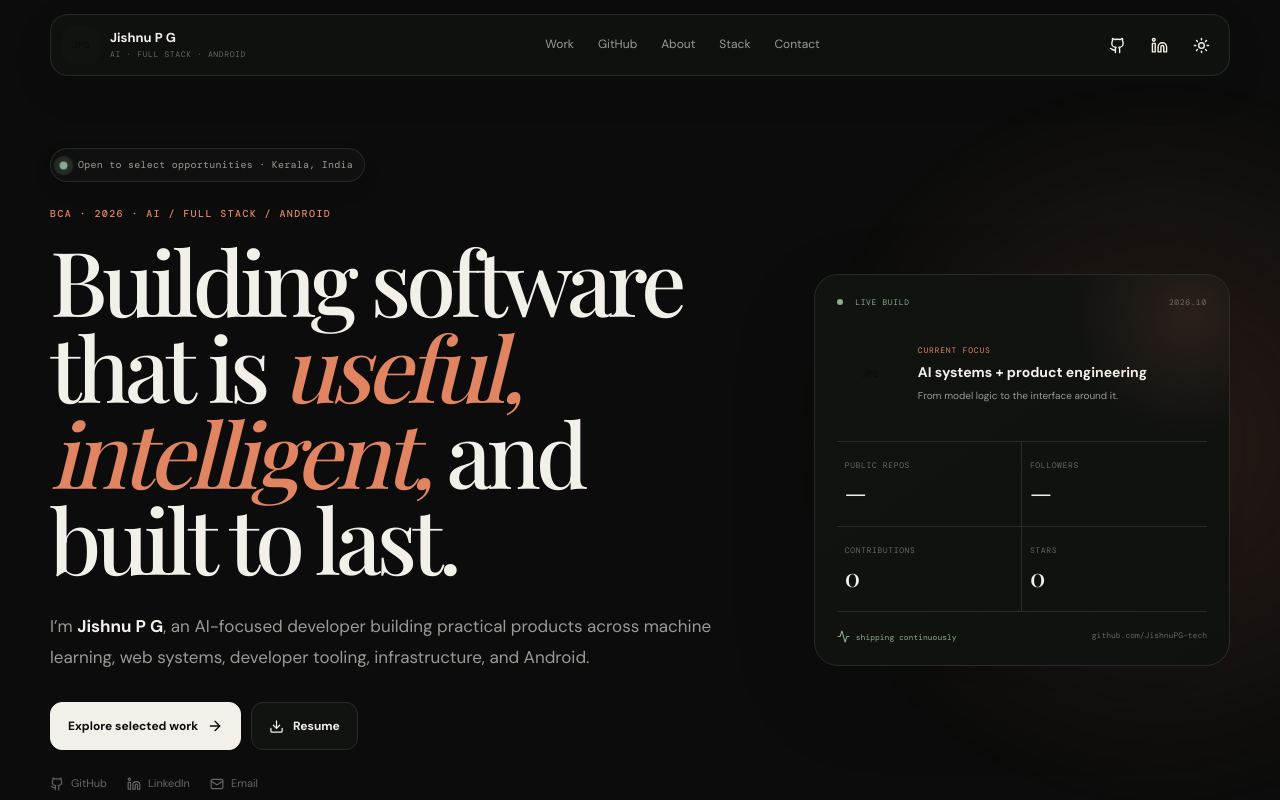
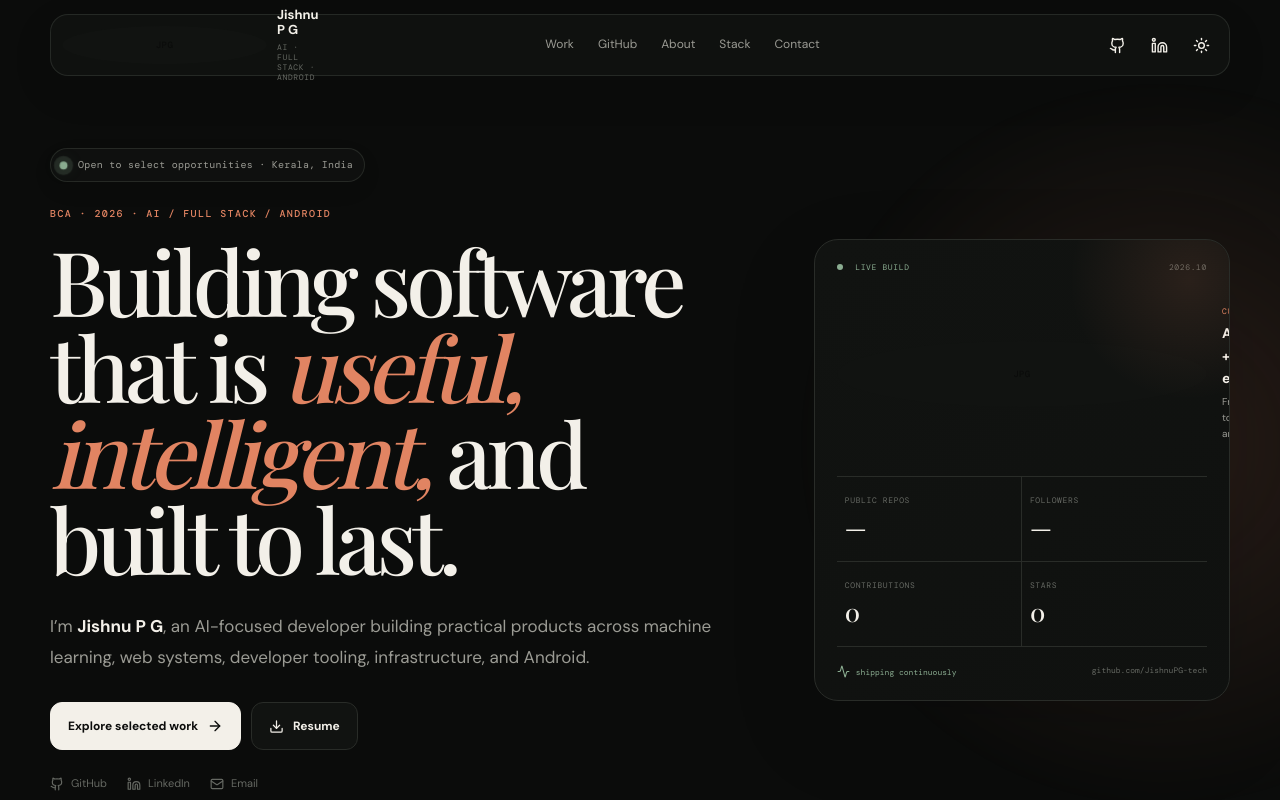
Before and after one commit to JishnuPG-tech/Portfolio, a React (Create React App) app: page / in a window 1280 px wide. Shown: the top 800 px of the page. Built offline with nearby package versions, Linux system fonts and the light colour scheme; no server answers; a web font is replaced by a local one.

Commit message:
Fix avatar circular containment and alignment

```diff
--- a/src/App.css
+++ b/src/App.css
@@ -259,3 +259,70 @@ button,input,textarea,select{font:inherit}button,a{-webkit-tap-highlight-color:t
   .hermes-core{width:112px;height:112px}
   .wedora-frame{width:82%;height:160px}
 }
+
+/* Final circular avatar containment pass */
+
+.avatar-crop,
+.avatar-fallback {
+  width: 100%;
+  aspect-ratio: 1;
+  display: grid;
+  place-items: center;
+  flex: 0 0 auto;
+  overflow: hidden;
+  border-radius: 50% !important;
+  border: 0 !important;
+  outline: 0 !important;
+  box-shadow: none !important;
+  background: var(--surface) !important;
+  padding: 0 !important;
+}
+
+.avatar-crop img {
+  width: 100%;
+  height: 100%;
+  display: block;
+  object-fit: contain;
+  object-position: center;
+  transform: none !important;
+  border: 0 !important;
+  outline: 0 !important;
+  box-shadow: none !important;
+  border-radius: 50%;
+  background: var(--surface);
+}
+
+.brand-mark.avatar-crop {
+  width: 38px !important;
+  height: 38px !important;
+  border-radius: 50% !important;
+}
+
+.console-avatar.avatar-crop {
+  width: 66px !important;
+  height: 66px !important;
+  border-radius: 50% !important;
+}
+
+.github-avatar.avatar-crop {
+  width: 76px !important;
+  height: 76px !important;
+  border-radius: 50% !important;
+}
+
+@media (max-width: 760px) {
+  .brand-mark.avatar-crop {
+    width: 35px !important;
+    height: 35px !important;
+  }
+
+  .console-avatar.avatar-crop {
+    width: 58px !important;
+    height: 58px !important;
+  }
+
+  .github-avatar.avatar-crop {
+    width: 60px !important;
+    height: 60px !important;
+  }
+}
```
